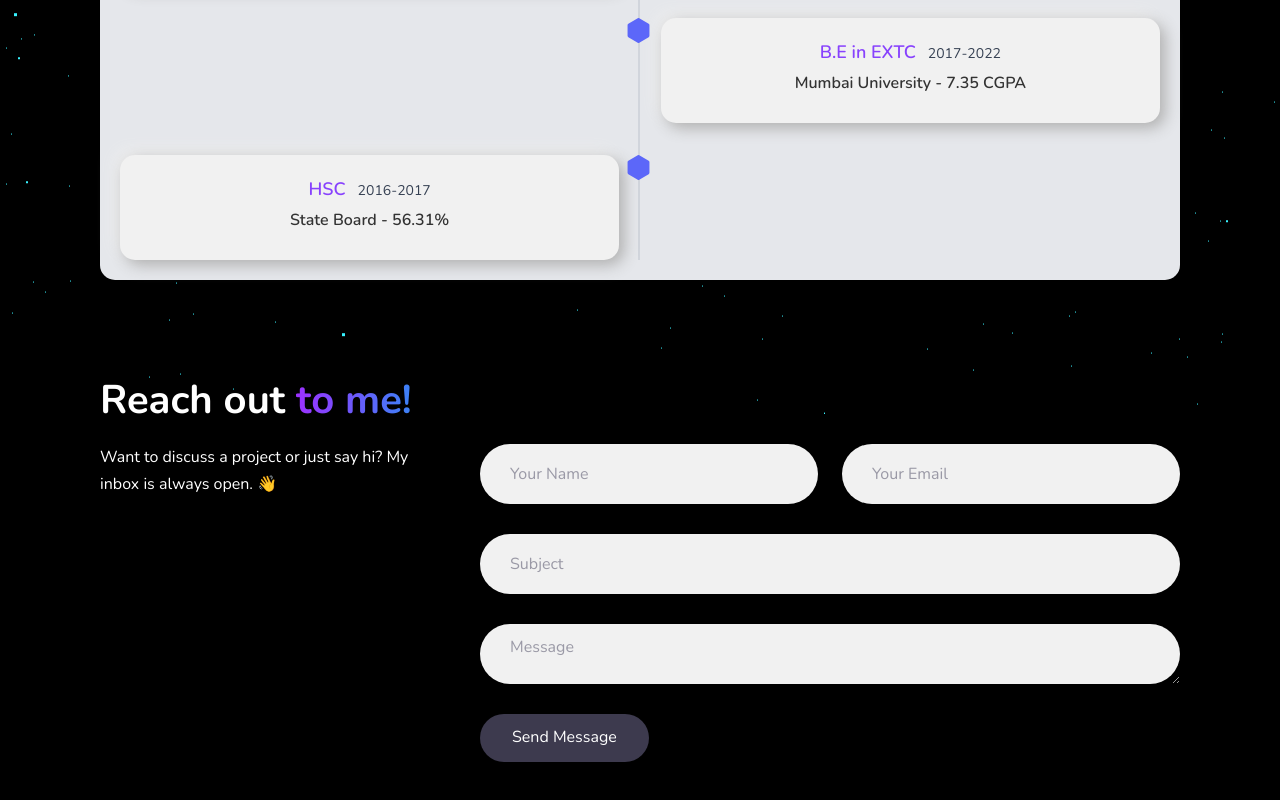
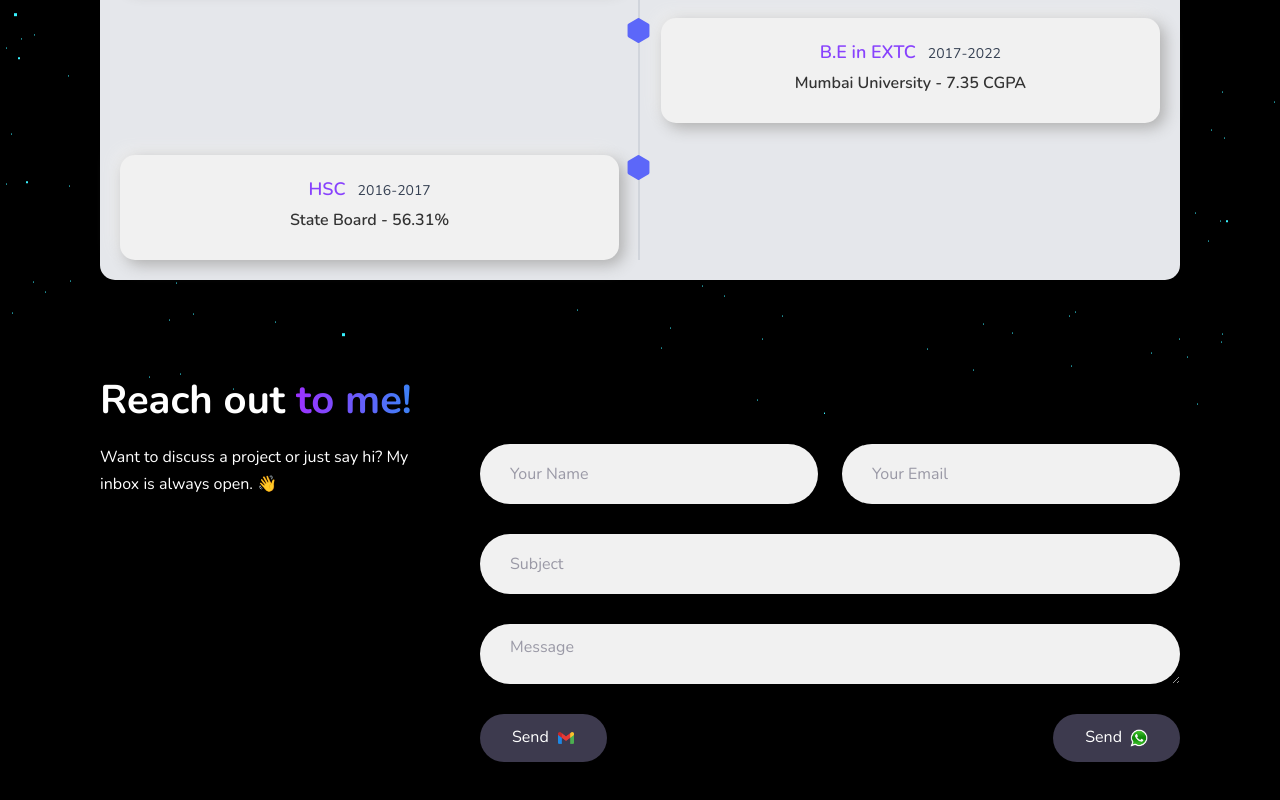
Before and after one commit to Suraj-Sangale/portfolio, a Next.js app: page / in a window 1280 px wide. Shown: the part 3572-4372 px from the top of the page. Built offline with nearby package versions, Linux system fonts and the light colour scheme.

Commit message:
whats app option added

```diff
--- a/components/contactSection.js
+++ b/components/contactSection.js
@@ -74,6 +74,31 @@ export default function Contact() {
       setShowMsg(true);
       setIsLoading(false);
     }
+  };
+
+  // Add this helper inside your component (before return)
+  const handleWhatsAppMessage = () => {
+    const { from_name, from_email, subject, message } = formData;
+
+    // Recipient WhatsApp number (use your own number with country code, no "+" sign)
+    const phoneNumber = process.env.NEXT_PUBLIC_WHATSAPP_NUMBER; // Example: India (+91)
+
+    // Create message text
+    const text = `Hi Suraj,
+I want to discuss about - ${subject},
+${message}
+Regards,
+${from_name},
+${from_email}`;
+
+    // Encode the message for URL
+    const encodedText = encodeURIComponent(text);
+
+    // WhatsApp API link
+    const whatsappUrl = `https://wa.me/${phoneNumber}?text=${encodedText}`;
+
+    // Open in new tab
+    window.open(whatsappUrl, "_blank");
   };
 
   return (
@@ -176,16 +201,29 @@ export default function Contact() {
               {errors?.message?.message}
             </span>
           </div>
-          {/* <div className="flex justify-end items-end"> */}
+          <div className="flex justify-between items-end">
             <button
               className={`text-center ${aboutStyles.styleButton}`}
               type="submit"
             >
-            <span className={`${aboutStyles.viewResumeButton}`}>
-              {isLoading ? "Sending..." : "Send Message"}
+              <span
+                className={`${aboutStyles.viewResumeButton} ${aboutStyles.mail}`}
+              >
+                {isLoading ? "Sending..." : "Send"}
               </span>
             </button>
-          {/* </div> */}
+            <button
+              type="submit"
+              onClick={handleWhatsAppMessage}
+              className={`text-center ${aboutStyles.styleButton} `}
+            >
+              <span
+                className={`${aboutStyles.viewResumeButton}  ${aboutStyles.whatsapp}`}
+              >
+                Send
+              </span>
+            </button>
+          </div>
           {isOpen && showMsg && Object.keys(errors).length == 0 && (
             <>
               <div
--- a/styles/about.module.css
+++ b/styles/about.module.css
@@ -1,4 +1,3 @@
-
 .styleButton {
   position: relative;
   overflow: hidden;
@@ -21,6 +20,37 @@
   z-index: 1;
 }
 
+.mail::after {
+  content: "";
+  /* Required for ::after to show up */
+  display: inline-block;
+  width: 18px;
+  /* adjust as needed */
+  height: 18px;
+  margin-left: 8px;
+  background-image: url("/images/gmail.png");
+  /* ✅ no /public here */
+  background-size: contain;
+  background-repeat: no-repeat;
+  vertical-align: middle;
+}
+
+.whatsapp::after {
+  content: "";
+  /* Required for ::after to show up */
+  display: inline-block;
+  width: 18px;
+  /* adjust as needed */
+  height: 18px;
+  margin-left: 8px;
+  background-image: url("/images/whatsapp.png");
+  /* ✅ no /public here */
+  background-size: contain;
+  background-repeat: no-repeat;
+  vertical-align: middle;
+}
+
+
 .styleButton::before {
   content: "";
   position: absolute;
@@ -31,10 +61,8 @@
   width: 100%;
   height: inherit;
   border-radius: inherit;
-    background: linear-gradient(
-      82.3deg,
+  background: linear-gradient(82.3deg,
       rgba(150, 93, 233, 1) 10.8%,
-      rgba(99, 88, 238, 1) 94.3%
-    );
+      rgba(99, 88, 238, 1) 94.3%);
   transition: all 0.475s;
 }
```
Also changed, not shown: public/images/gmail.png (added), public/images/whatsapp.png (added). Lines whose indentation alone changed are shown as unchanged.
